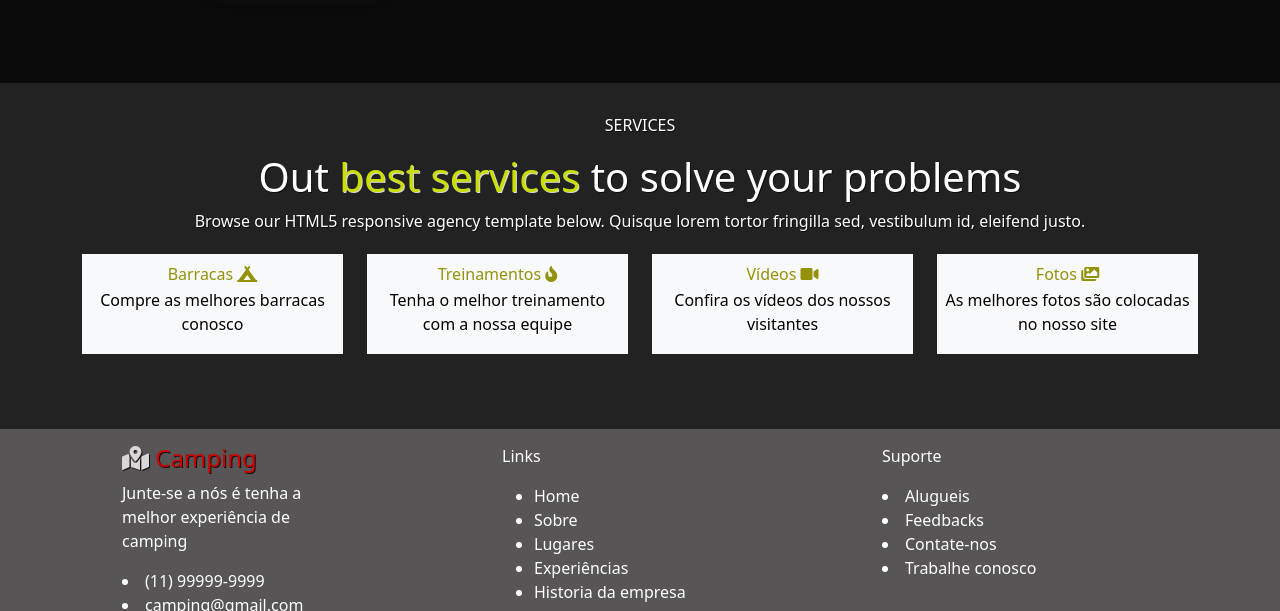
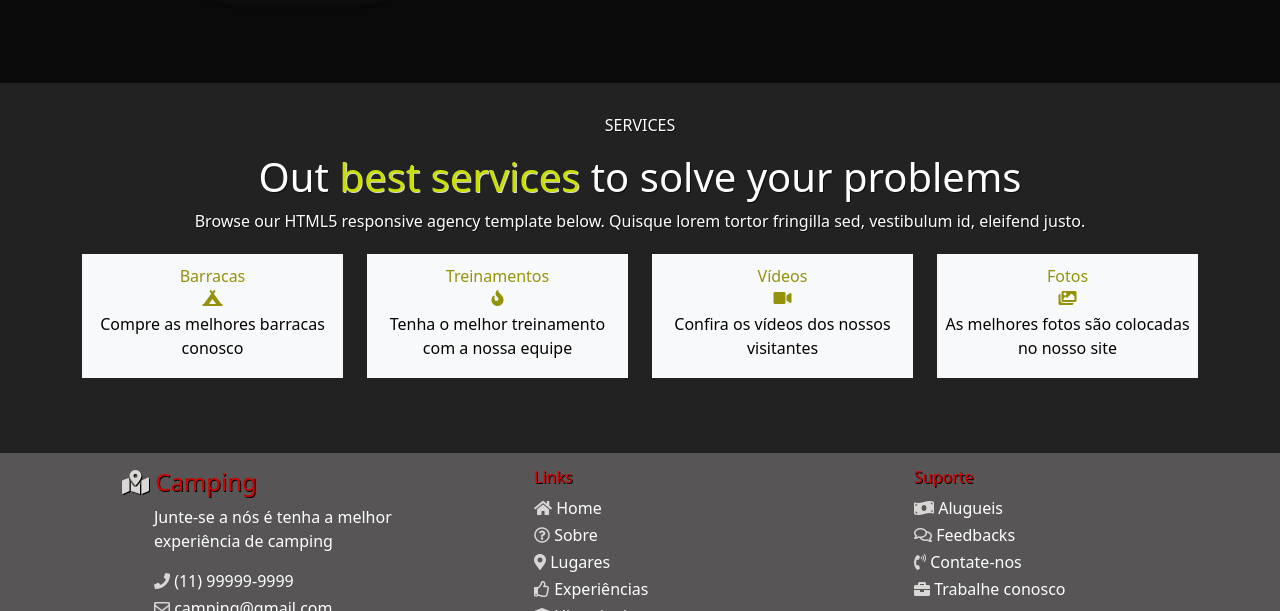
Before and after one commit to Assyss/Acampamento, a plain HTML site: page HTML/Index.html in a window 1280 px wide. Shown: the part 2189-2800 px from the top of the page. Drawn offline with nearby package versions, Linux system fonts and the light colour scheme.

Commit message:
Novamente atualizei o HTML e o CSS

```diff
--- a/CSS/Style.css
+++ b/CSS/Style.css
@@ -82,7 +82,7 @@
 .barraca {
     max-width: 100%;
     border-radius: 10px;
-    box-shadow: 18px -15px rgb(251, 250, 250);
+    box-shadow: 10px -10px 0px 4px #FFA84A;
 }
 
 .box-info {
@@ -121,7 +121,7 @@
         width: 450px;
         max-width: 100%;
         border-radius: 10px;
-        box-shadow: 18px -10px 0px -10px rgb(251, 250, 250);
+        /* box-shadow: -7px -11px 0px 2px rgb(251, 250, 250); */
     }
 }
 
@@ -334,13 +334,21 @@
     border-radius: 10px;
     padding: 5px 10px 5px 10px;
     transition: .2s gradient linear;
-    display: initial;
+    display: inherit;
 }
 
 .box p {
     color: #000;
     text-shadow: 1px 1px rgb(255, 255, 255);
     margin: 2px 0px 10px 0px;
+}
+
+.box h6 {
+    margin: 5px 0px 0px 0px;
+}
+
+.box i {
+    padding: 0px 0px 0px 0px;
 }
 
 .background-contacts {
@@ -350,8 +358,14 @@
 }
 
 .contact {
-    padding: 5px 0px 0px 0px;
-    margin: 0px 100px 0px 40px;
+    padding: 5px 0px 5px 0px;
+    margin: 0px 0px 0px 40px;
+}
+
+.contact li {
+    list-style: none;
+    margin: 0px 0px 0px 0px;
+    padding: 0px 0px 3px 0px;
 }
 
 .contact i {
@@ -360,6 +374,7 @@
 
 .contact span {
     color: rgb(207, 1, 1);
+    text-shadow: 1px 1px rgb(0, 0, 0);
 }
 
 .contact .titulo-camping {
--- a/HTML/Index.html
+++ b/HTML/Index.html
@@ -127,25 +127,29 @@
             <div class="row gx-7">
                 <div class="col box">
                     <div class="p-2 bg-light">
-                        Barracas <i class="fas fa-campground"></i>
+                        <h6>Barracas</h6>
+                        <i class="fas fa-campground"></i>
                         <p>Compre as melhores barracas conosco</p>
                     </div>
                 </div>
                 <div class="col box">
                     <div class="p-2 bg-light">
-                        Treinamentos <i class="fas fa-fire"></i>
+                        <h6>Treinamentos</h6>
+                        <i class="fas fa-fire"></i>
                         <p>Tenha o melhor treinamento com a nossa equipe</p>
                     </div>
                 </div>
                 <div class="col box">
                     <div class="py-2 bg-light">
-                        Vídeos <i class="fas fa-video"></i>
+                        <h6>Vídeos</h6>
+                        <i class="fas fa-video"></i>
                         <p>Confira os vídeos dos nossos visitantes</p>
                     </div>
                 </div>
                 <div class="col box">
                     <div class="p-2 bg-light">
-                        Fotos <i class="fas fa-images"></i>
+                        <h6>Fotos</h6>
+                        <i class="fas fa-images"></i>
                         <p>As melhores fotos são colocadas no nosso site</p>
                     </div>
                 </div>
@@ -159,26 +163,33 @@
                     <h4 class="titulo-camping">
                         <span><i class="fas fa-map-marked-alt"></i> Camping</span>
                     </h4>
-                    <p>Junte-se a nós é tenha a melhor experiência de camping</p>
-                    <li>(11) 99999-9999</li>
-                    <li>camping@gmail.com</li>
-                </div>
-                <div class="col contact">
-                    <p>Links</p>
                     <ul>
-                        <li>Home</li>
-                        <li>Sobre</li>
-                        <li>Lugares</li>
-                        <li>Experiências</li>
-                        <li>Historia da empresa</li>
+                        <p>Junte-se a nós é tenha a melhor experiência de camping</p>
+                        <li><i class="fas fa-phone"></i> (11) 99999-9999</li>
+                        <li><i class="far fa-envelope"></i> camping@gmail.com</li>
+                        <li>
+                            <i class="fas fa-search-location"></i> 250 St Kilda Road, Melboume VIC 3004, Australia
+                        </li>
                     </ul>
                 </div>
                 <div class="col contact">
-                    <p>Suporte</p>
-                    <li>Alugueis</li>
-                    <li>Feedbacks</li>
-                    <li>Contate-nos</li>
-                    <li>Trabalhe conosco</li>
+                    <ul>
+                        <h6 class="link"><span>Links</span></h6>
+                        <li><i class="fas fa-home"></i> Home</li>
+                        <li><i class="far fa-question-circle"></i> Sobre</li>
+                        <li><i class="fas fa-map-marker-alt"></i> Lugares</li>
+                        <li><i class="far fa-thumbs-up"></i> Experiências</li>
+                        <li><i class="fas fa-landmark"></i> Historia da empresa</li>
+                    </ul>
+                </div>
+                <div class="col contact">
+                    <ul>
+                        <h6><span class="suporte">Suporte</span></h6>
+                        <li><i class="fas fa-money-bill-wave"></i> Alugueis</li>
+                        <li><i class="far fa-comments"></i> Feedbacks</li>
+                        <li><i class="fas fa-phone-volume"></i> Contate-nos</li>
+                        <li><i class="fas fa-briefcase"></i> Trabalhe conosco</li>
+                    </ul>
                 </div>
             </div>
         </div>
```
